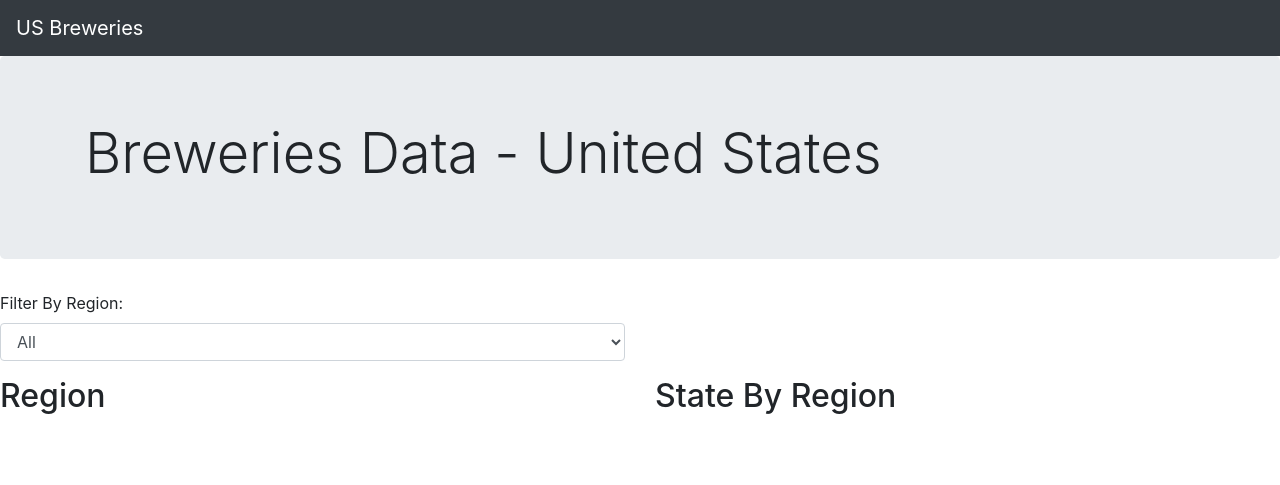
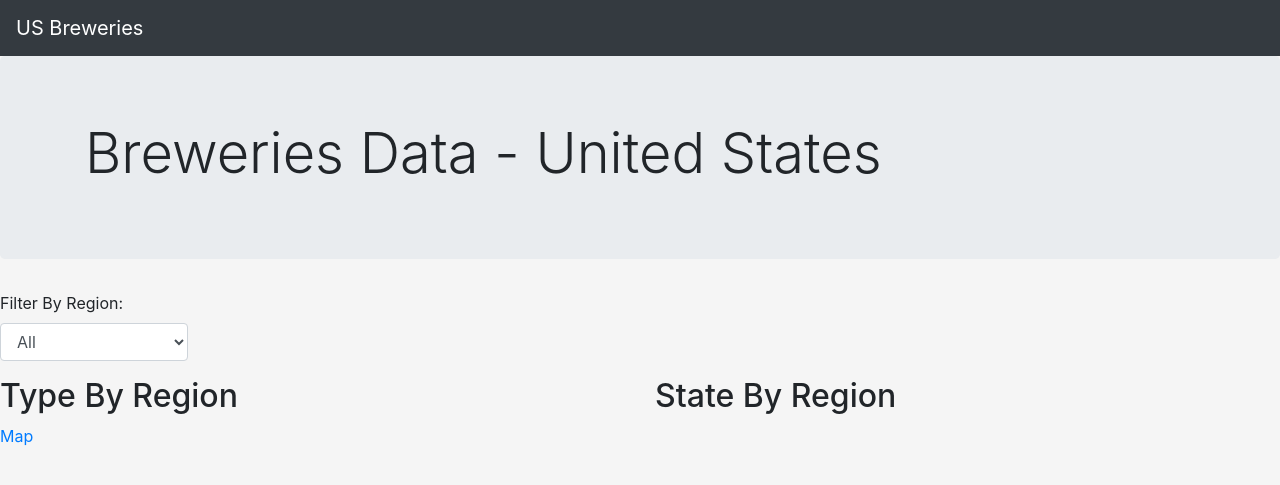
Before and after one commit to Franz365/Project_2, a Flask app: page / in a window 1280 px wide. Shown: the top 485 px of the page. Run offline with Flask 2, Linux system fonts and the light colour scheme; data comes from the database, SQL or seed files in the repository; data that the repository does not hold is empty; some libraries are stand-ins or nearby versions.

Commit message:
update file

```diff
--- a/models.py
+++ b/models.py
@@ -19,6 +19,3 @@ def create_classes(db):
             return f'<Breweries {self.id}>'
 
     return Breweries
-
-def get_selected_region():
-    selected_region = request.args.get("region")
--- a/templates/index.html
+++ b/templates/index.html
@@ -6,6 +6,7 @@
     <link rel="stylesheet" href="https://stackpath.bootstrapcdn.com/bootstrap/4.3.1/css/bootstrap.min.css" crossorigin="anonymous">
   </head>
   <body>
+    <body style="background-color:WhiteSmoke;">
       <nav class="navbar navbar-expand-lg navbar-dark bg-dark">
         <a class="navbar-brand" href="#">US Breweries</a>
       </nav>
@@ -19,13 +20,13 @@
       <div class="col-md-6 col-sm-12">
           <div class="form-group">
               <label for="sel-filter">Filter By Region:</label>
-              <select class="form-control" id="sel-filter-region"></select>
+              <select style="max-width:30%;" class="form-control" id="sel-filter-region"></select>
             </div>
       </div>
   </div>
   <div class="row">
       <div class="col-md-6 col-sm-12">
-          <h2>Region</h2>
+          <h2>Type By Region</h2>
           <div id="state-region-plot"></div>
       </div>
       <div class="col-md-6 col-sm-12">
@@ -34,7 +35,9 @@
       </div>
   </div>
 </div>
-
+<nav>
+  <a href="/mapping">Map</a>
+</nav>
 <script src="https://cdnjs.cloudflare.com/ajax/libs/d3/6.2.0/d3.min.js"></script>
 <script src="https://cdn.plot.ly/plotly-latest.min.js"></script>
 <script src="{{ url_for('static', filename='js/app.js') }}"></script>
--- a/templates/mapping.html
+++ b/templates/mapping.html
@@ -43,7 +43,9 @@
   <!-- Our JavaScript -->
   <!-- <script type="text/javascript" src="static/mapSimple.js"></script> -->
   <script type="text/javascript" src="static/mapCluster.js"></script>
-
+  <nav>
+    <a href="/">Home</a>
+  </nav>
 </body>
 
 </html>
```
Also changed, not shown: static/mapCluster.js (+8 -4 lines), 1 other file.
